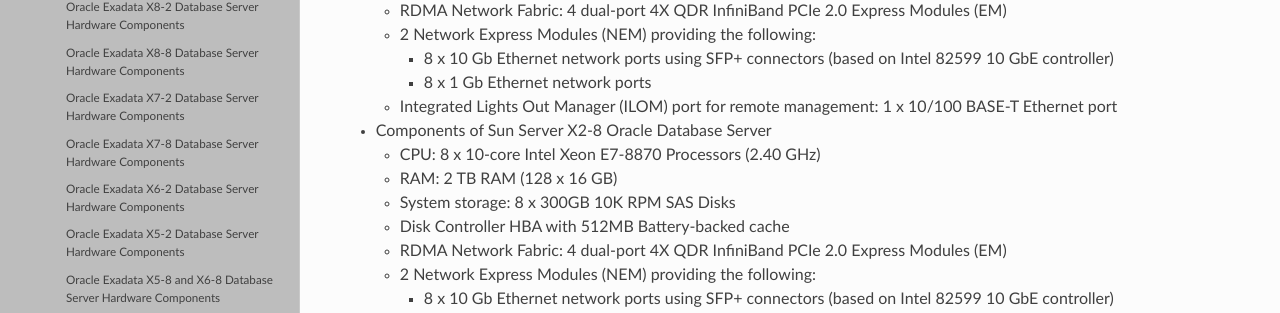
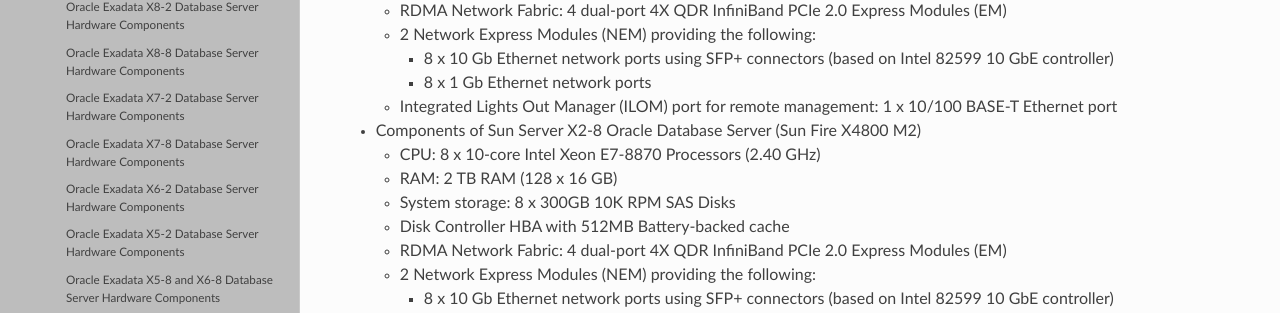
Before and after one commit to jeffscrum/jeffscrum.github.io, a Sphinx documentation site: the page built from source/sun-oracle/exadata/oracle-exadata-compute-servers-components.rst, in a window 1280 px wide and 900 px high, scrolled down 5916 px. Shown: the part 279-592 px from the top of the window. Built offline with Sphinx 7.4.7 and the Read the Docs theme 2.0.0, drawn with Linux system fonts in a browser that asks for light colours.

Commit message:
Update oracle-exadata-compute-servers-components.rst

```diff
--- a/source/sun-oracle/exadata/oracle-exadata-compute-servers-components.rst
+++ b/source/sun-oracle/exadata/oracle-exadata-compute-servers-components.rst
@@ -286,7 +286,8 @@
 
   - Integrated Lights Out Manager (ILOM) port for remote management: 1 x 10/100 BASE-T Ethernet port
 
-- Components of Sun Server X2-8 Oracle Database Server
+
+- Components of Sun Server X2-8 Oracle Database Server (Sun Fire X4800 M2)
 
   - CPU: 8 x 10-core Intel Xeon E7-8870 Processors (2.40 GHz)
   - RAM: 2 TB RAM (128 x 16 GB)
```
